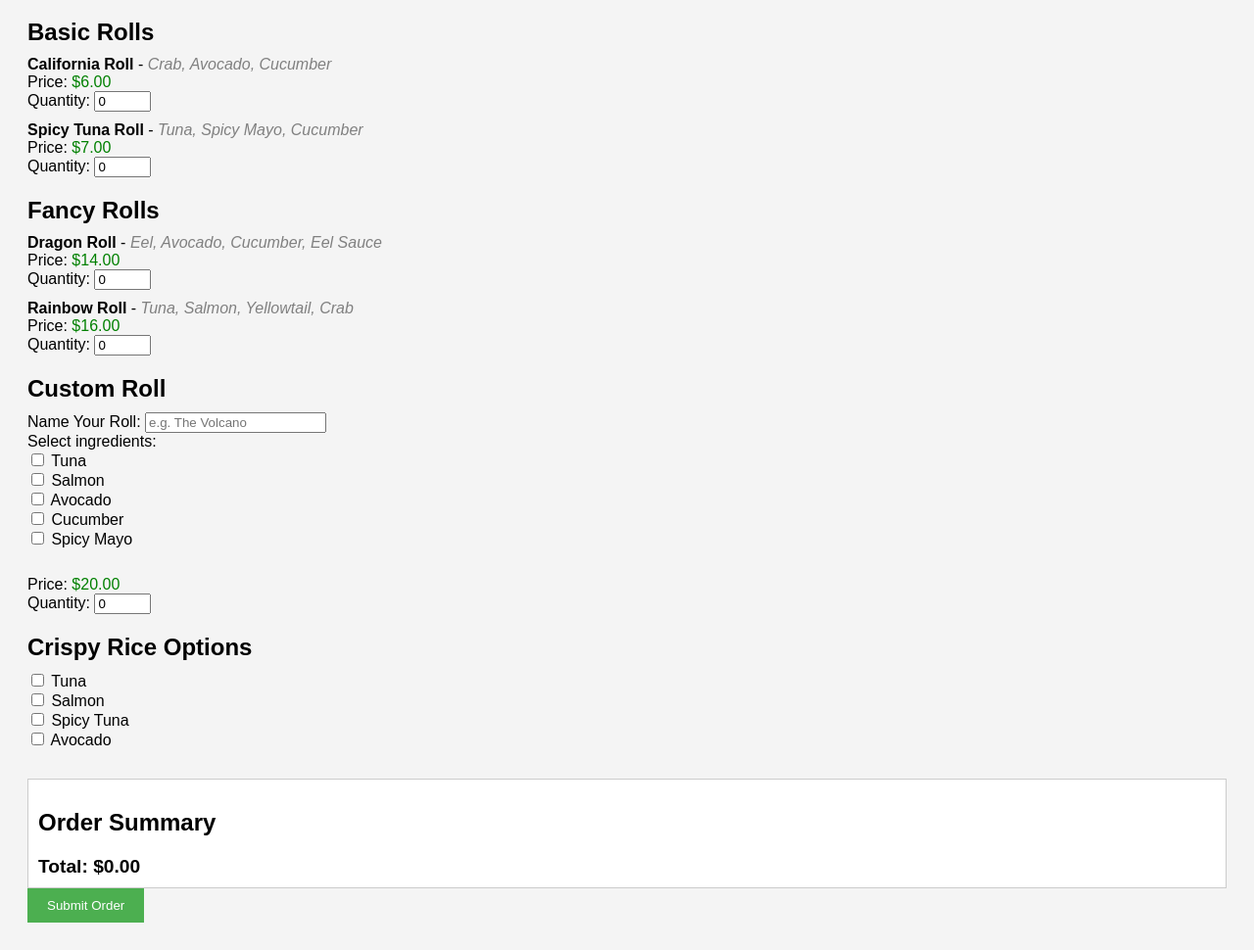
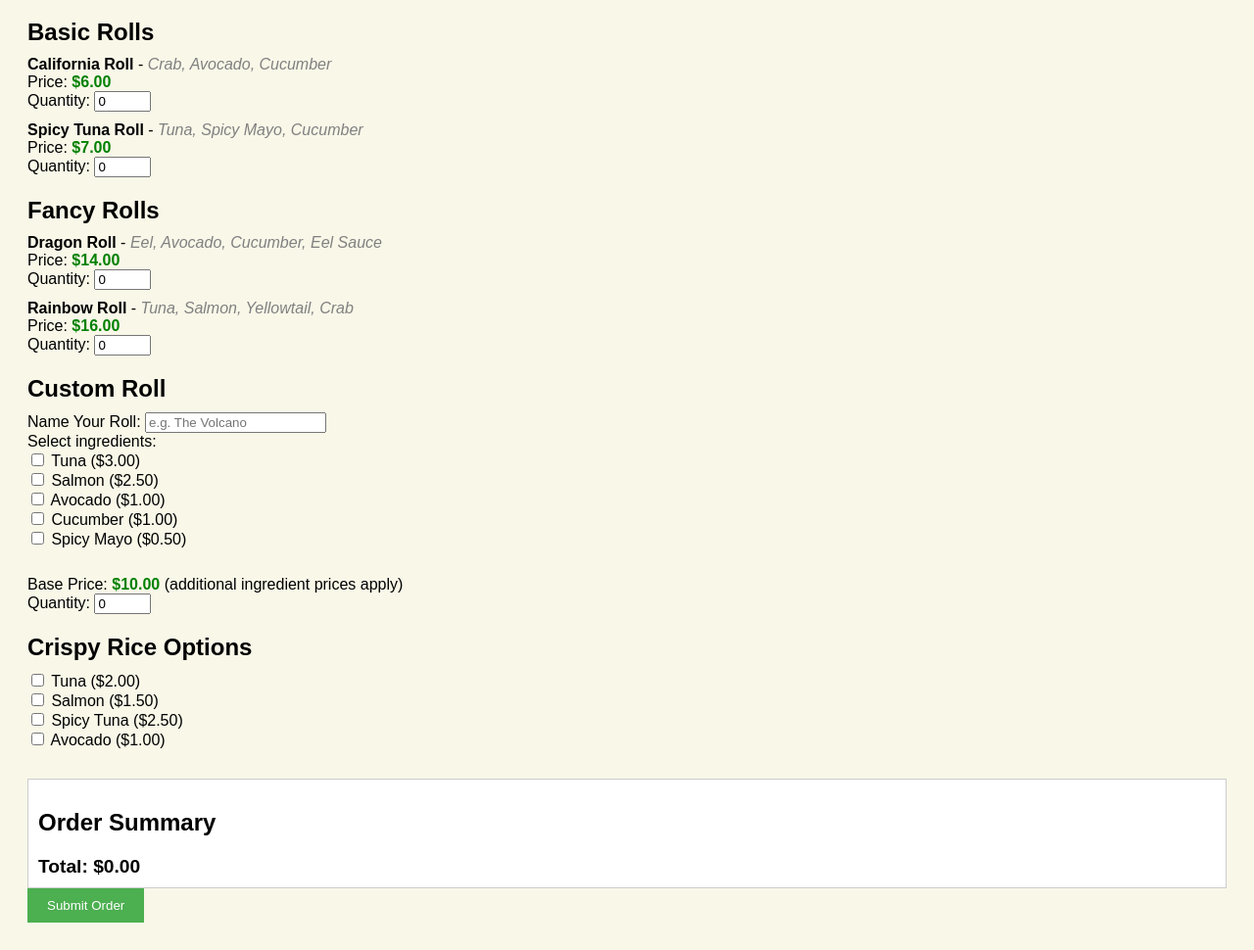
Before and after one commit to dnlewis92/sushi-order-form, a plain HTML site: page index.html in a window 1280 px wide. Shown: the part 89-1059 px from the top of the page at 98% size. Drawn offline with Linux system fonts and the light colour scheme.

Commit message:
Update index.html

```diff
--- a/index.html
+++ b/index.html
@@ -5,14 +5,14 @@
     <meta name="viewport" content="width=device-width, initial-scale=1.0">
     <title>Cookin' With The Lewises Order Form</title>
     <style>
-        body { font-family: Arial, sans-serif; background-color: #f4f4f4; padding: 20px; }
+        body { font-family: Arial, sans-serif; background-color: #f9f7e8; padding: 20px; }
         h1 { text-align: center; }
         .roll-section { margin-bottom: 20px; }
         .section-title { font-size: 1.5em; font-weight: bold; margin-bottom: 10px; }
         .roll-item { margin-bottom: 10px; }
         .roll-title { font-weight: bold; }
         .roll-subtext { font-style: italic; color: gray; }
-        .price { color: green; }
+        .price { color: green; font-weight: bold; }
         .order-summary { margin-top: 30px; padding: 10px; border: 1px solid #ccc; background-color: #fff; }
         .total { font-weight: bold; font-size: 1.2em; margin-top: 20px; }
         .submit-btn { background-color: #4CAF50; color: white; padding: 10px 20px; border: none; cursor: pointer; }
@@ -66,13 +66,13 @@
         <input type="text" id="custom-roll-name" placeholder="e.g. The Volcano">
         <br><label for="custom-roll-description">Select ingredients:</label>
         <div class="checkbox-item">
-            <input type="checkbox" id="ingredient1" name="ingredient" value="Tuna"> Tuna<br>
-            <input type="checkbox" id="ingredient2" name="ingredient" value="Salmon"> Salmon<br>
-            <input type="checkbox" id="ingredient3" name="ingredient" value="Avocado"> Avocado<br>
-            <input type="checkbox" id="ingredient4" name="ingredient" value="Cucumber"> Cucumber<br>
-            <input type="checkbox" id="ingredient5" name="ingredient" value="Spicy Mayo"> Spicy Mayo<br>
+            <input type="checkbox" id="ingredient1" name="ingredient" value="Tuna"> Tuna ($3.00)<br>
+            <input type="checkbox" id="ingredient2" name="ingredient" value="Salmon"> Salmon ($2.50)<br>
+            <input type="checkbox" id="ingredient3" name="ingredient" value="Avocado"> Avocado ($1.00)<br>
+            <input type="checkbox" id="ingredient4" name="ingredient" value="Cucumber"> Cucumber ($1.00)<br>
+            <input type="checkbox" id="ingredient5" name="ingredient" value="Spicy Mayo"> Spicy Mayo ($0.50)<br>
         </div>
-        <br>Price: <span class="price">$20.00</span>
+        <br>Base Price: <span class="price">$10.00</span> (additional ingredient prices apply)
         <br>Quantity: <input type="number" class="input-box" id="custom-roll-qty" value="0" min="0" onchange="calculateTotal()">
     </div>
 
@@ -80,10 +80,10 @@
     <div class="roll-section">
         <div class="section-title">Crispy Rice Options</div>
         <div class="checkbox-item">
-            <input type="checkbox" id="crispy1" name="crispy" value="Tuna"> Tuna<br>
-            <input type="checkbox" id="crispy2" name="crispy" value="Salmon"> Salmon<br>
-            <input type="checkbox" id="crispy3" name="crispy" value="Spicy Tuna"> Spicy Tuna<br>
-            <input type="checkbox" id="crispy4" name="crispy" value="Avocado"> Avocado<br>
+            <input type="checkbox" id="crispy1" name="crispy" value="Tuna"> Tuna ($2.00)<br>
+            <input type="checkbox" id="crispy2" name="crispy" value="Salmon"> Salmon ($1.50)<br>
+            <input type="checkbox" id="crispy3" name="crispy" value="Spicy Tuna"> Spicy Tuna ($2.50)<br>
+            <input type="checkbox" id="crispy4" name="crispy" value="Avocado"> Avocado ($1.00)<br>
         </div>
     </div>
 
@@ -108,9 +108,17 @@
             const roll2Price = 7.00;
             const roll3Price = 14.00;
             const roll4Price = 16.00;
-            const customRollPrice = 20.00;
+            const customRollPrice = 10.00;
 
-            const total = (roll1Qty * roll1Price) + (roll2Qty * roll2Price) + (roll3Qty * roll3Price) + (roll4Qty * roll4Price) + (customRollQty * customRollPrice);
+            // Ingredient prices
+            let customRollIngredientsPrice = 0;
+            document.querySelectorAll('input[name="ingredient"]:checked').forEach((item) => {
+                customRollIngredientsPrice += parseFloat(item.value.split(" ")[1]);
+            });
+
+            const total = (roll1Qty * roll1Price) + (roll2Qty * roll2Price) +
+                          (roll3Qty * roll3Price) + (roll4Qty * roll4Price) +
+                          (customRollQty * (customRollPrice + customRollIngredientsPrice));
 
             document.getElementById('total-price').innerText = total.toFixed(2);
 
@@ -121,12 +129,12 @@
             if (roll4Qty > 0) summaryDetails += `${roll4Qty}x Rainbow Roll<br>`;
             if (customRollQty > 0) {
                 const customName = document.getElementById('custom-roll-name').value || 'Custom Roll';
-                const ingredients = [...document.querySelectorAll('input[name="ingredient"]:checked')].map(e => e.value).join(', ') || 'Custom ingredients';
+                const ingredients = [...document.querySelectorAll('input[name="ingredient"]:checked')].map(e => e.value.split(" ")[0]).join(', ') || 'Custom ingredients';
                 summaryDetails += `${customRollQty}x ${customName} (${ingredients})<br>`;
             }
 
             // Crispy Rice Section
-            const crispySelections = [...document.querySelectorAll('input[name="crispy"]:checked')].map(e => e.value).join(', ');
+            const crispySelections = [...document.querySelectorAll('input[name="crispy"]:checked')].map(e => e.value.split(" ")[0]).join(', ');
             if (crispySelections) summaryDetails += `Crispy Rice Options: ${crispySelections}<br>`;
 
             document.getElementById('summary-details').innerHTML = summaryDetails || 'No items selected';
@@ -135,6 +143,3 @@
         function submitOrder() {
             alert('Order Submitted!');
         }
-    </script>
-</body>
-</html>
```
